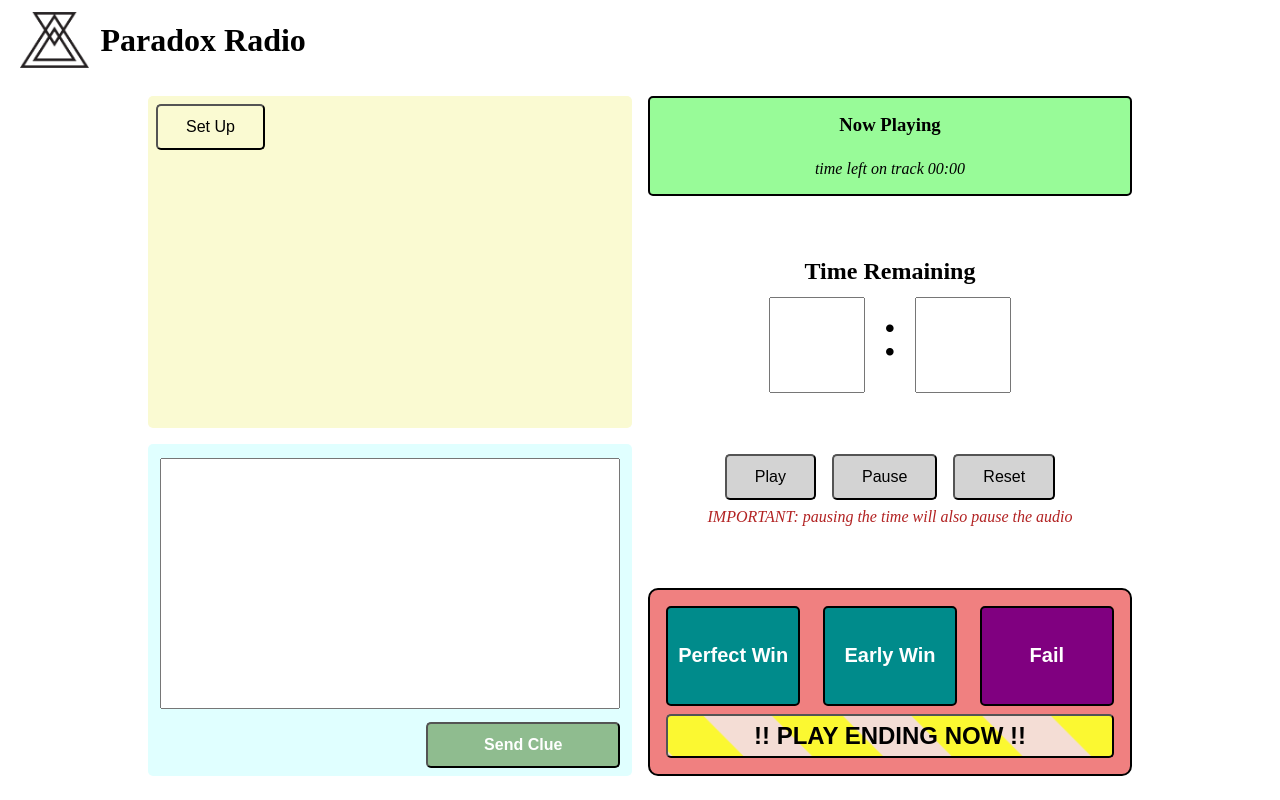
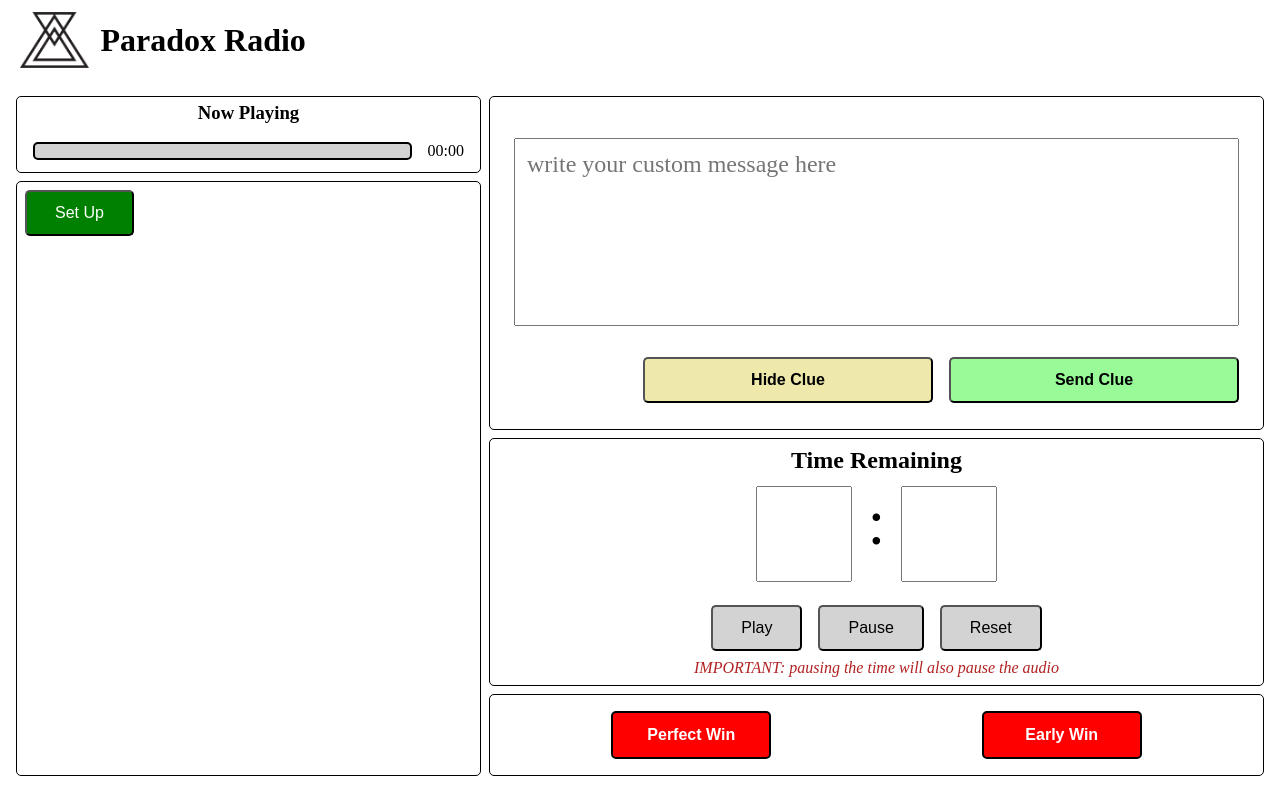
Before and after one commit to ollieChurch/escapeRadio, a plain HTML site: page index.html in a window 1280 px wide. Drawn offline with nearby package versions, Linux system fonts and the light colour scheme.

Commit message:
adds clue system functionality

```diff
--- a/css/stylesheet.css
+++ b/css/admin.css
@@ -17,14 +17,30 @@ header {
     height: 10vh;
     padding: .75em;
     margin-left: .5em;
+    /* filter: invert(1); */
 }
 
 main {
-    display: flex;
-    justify-content: space-around;
-    max-width: 1000px;
+    display: grid;
+    grid-template-columns: .75fr 1.25fr;
+    grid-auto-rows: 1fr;
+    height: 85vh;
+    grid-gap: .5em;
+    grid-template-areas:
+        'trac clue'
+        'play clue'
+        'play clue'
+        'play clue'
+        'play time'
+        'play time'
+        'play time'
+        'play stop';
+    max-width: 1500px;
     margin: 0 auto;
+    padding: 0 1em;
 }
+
+
 
 h1,
 h2,
@@ -39,38 +55,22 @@ button {
 }
 
 .container {
-    display: flex;
-    flex-direction: column;
-    justify-content: space-between;
-    align-items: center;
-    width: 50%;
-    margin: 0 .5em;
+    color: black;
     border-radius: 5px;
-    height: 85vh;
-}
-
-/* ===== LEFT SIDE ===== */
-
-#playlist-container,
-.clue-container {
-    width: 100%;
-	height: 50%;
-    border-radius: 5px;
+    border: black solid 1px;
 }
 
 /* ===== PLAYLIST ===== */
 
 #playlist-container {
-    background-color: lightgoldenrodyellow;
-    margin-bottom: 1em;
     padding: .5em 0;
-    overflow: scroll;
+    overflow-y: scroll;
+    grid-area: play;
 }
 
 .playlist-trackCard {
     padding: 1em 1em 1em 2em;
     border-bottom: 2px dotted black;
-    color: black;
     cursor: pointer;
 }
 
@@ -84,52 +84,83 @@ button {
 
 /* ===== CLUE SYSTEM ===== */
 
-.clue-container {
-	background-color: lightcyan;
+#clue-container {
+	/* background-color: lightcyan; */
     display: flex;
     flex-direction: column;
     justify-content: space-around;
     align-items: center;
+    grid-area: clue;
+    padding: 2em 1.5em 1em;
 }
 
 #clue-input {
-    width: 95%;
-    height: 80%;
-    margin: 1em 0;
+    width: 100%;
+    margin-bottom: .5em;
     resize: none;
+    font-size: 1.5rem;
+    font-family: inherit;
+    padding: .5em;
 }
 
-#button-clue {
+.container-clueButtons {
+    display: flex;
+    align-self: flex-end;
+    justify-content: end;
+    align-items: center;
+    width: 100%;
+}
+
+.clueButtons {
     width: 40%;
 	font-size: 1rem;
     padding: 0.75em 1.75em;
-    margin: 0 .75em .5em 0;
-    align-self: flex-end;
-    background-color: darkseagreen;
-    color: white;
+    /* margin: 0 0 .5em 0; */
     font-weight: bold;
+}
+
+#button-send {
+    background-color: palegreen;
+    margin-left: 1em;
+}
+
+#button-hide {
+    background-color: palegoldenrod;
 }
 
 /* ===== TRACK DISPLAY ===== */
 
-.trackDisplay-container,
+
+
+.trackDisplay-container {
+    grid-area: trac;
+    display: flex;
+    flex-direction: column;
+    justify-content: space-around;
+    align-items: center;
+    padding: 0 1em .5em 1em;
+}
+
+.trackDisplay-visual,
 #trackDisplay-progressBar {
     border-radius: 5px;
 }
 
-.trackDisplay-container {
-    position: relative;
+.trackDisplay-visualContainer {
     display: flex;
-    flex-direction: column;
     justify-content: space-between;
     align-items: center;
+    width: 100%;
+}
+
+.trackDisplay-visual {
+    position: relative;
+	width: 100%;
+    height: 100%;
+    overflow: hidden;
     border: 2px solid black;
-	width: 100%;
-    height: 100px;
-    padding: 1em;
-    text-align: center;
-	background-color: palegreen;
-    overflow: hidden;
+    background: lightgray;
+    margin-right: 1em;
 }
 
 #trackDisplay-progressBar {
@@ -138,18 +169,26 @@ button {
     height: 100%;
     top: 0;
     right: 100%;
-    background-color: lightcyan;
-    opacity: 0.75;
+    background-color: greenyellow;
     transition: right 1s;
     transition-timing-function: ease-in-out;
 }
 
-.trackDisplay-container h3,
-.trackDisplay-container p {
-	z-index: 2;
+/* ===== TIMER ===== */
+
+.timeAndControls-container {
+    grid-area: time;
+    display: flex;
+    flex-direction: column;
+    justify-content: space-between;
+    padding: .5em 0;
 }
 
-/* ===== TIMER ===== */
+.time-container {
+    display: flex;
+    flex-direction: column;
+    align-items: center;
+}
 
 .time-title {
 	text-align: center;
@@ -193,7 +232,8 @@ button {
 }
 
 #controls-setUp {
-	background: lightgoldenrodyellow;
+	background: green;
+    color: white;
 }
 
 .controls-note {
@@ -203,34 +243,24 @@ button {
 /* ===== ENDING ===== */
 
 .ending-container {
-	background-color: lightcoral;
-    border: black 2px solid;
-    border-radius: 10px;
+    grid-area: stop;
+    display: flex;
+    justify-content: space-around;
+    align-items: center;
+    /* background-image: url(../images/hazard-background.jpg); */
+    background-size: cover;
     width: 100%;
     padding: 1em;
 }
 
-/* ===== ENDING BUTTONS ===== */
-
-#ending-buttons {
-    display: flex;
-    justify-content: space-between;
-    align-items: center;
-    margin-bottom: .5em;
-}
-
 .button-ending {
-	width: 30%;
-    height: 100px;
-    background-color: darkcyan;
+    height: 3em;
+    width: 10em;
+    background-color: red;
     border: 2px solid black;
     color: white;
-    font-size: 1.25rem;
+    font-size: 1rem;
     font-weight: bold;
-}
-
-.button-ending-selected {
-    background-color: purple;
 }
 
 #button-ending-play {
@@ -282,3 +312,25 @@ button {
 #popUp-close:hover {
 	color: black;
 }
+
+/* ===== MEDIA QUERIES ===== */
+
+@media(max-width:650px) {
+    main {
+        height: unset;
+        min-height: 85vw;
+        grid-template-columns: 1fr;
+        grid-auto-rows: unset;
+        grid-template-areas:
+        'time'
+        'stop'
+        'clue'
+        'trac'
+        'play';
+    }
+
+    .time-container {
+        margin-bottom: .75em;
+    }
+
+}
--- a/index.html
+++ b/index.html
@@ -2,7 +2,7 @@
 <html>
     <head>
         <title>Paradox Radio Admin</title>
-        <link href="css/stylesheet.css" rel="stylesheet">
+        <link href="css/admin.css" rel="stylesheet">
     </head>
 
     <body>
@@ -12,25 +12,37 @@
         </header>
 
         <main>
-            <div class="container container-left">
-                <div id="playlist-container">
+            <div class="container" id="playlist-container">
                 <button class="button-controls" id="controls-setUp">Set Up</button>
             </div>
 
-                <div class="clue-container">
-                    <textarea id="clue-input"></textarea>
-                    <button id="button-clue">Send Clue</button>
+            <div class="container" id="clue-container">
+                <textarea
+                    id="clue-input"
+                    maxlength='200'
+                    rows='6'
+                    placeholder='write your custom message here'
+                ></textarea>
+                <div class='container-clueButtons'>
+                    <button id='button-hide' class='clueButtons'>Hide Clue</button>
+                    <button id="button-send" class='clueButtons'>Send Clue</button>
                 </div>
-            </div> <!--  container-left  -->
+            </div>
 
-            <div class="container container-right">
-                <div class="trackDisplay-container">
-                        <div id="trackDisplay-progressBar"></div>
+            <div class="container trackDisplay-container">
                     <h3>Now Playing</h3>
                     <p id="currentTrack"></p>
-                        <p><em>time left on track <span id="trackTimeRemaining">00:00</span></em></p>
+                    <div class="trackDisplay-visualContainer">
+                        <div class="trackDisplay-visual">
+                            <div id="trackDisplay-progressBar"></div>
+                        </div>
+                        <p class='trackDisplay-visual-text'>
+                            <span id="trackTimeRemaining">00:00</span></em>
+                        </p>
+                    </div>
             </div>
 
+            <div class="container timeAndControls-container">
                 <div class="time-container">
                     <h2 class="time-title">Time Remaining</h2>
                     <div class=time-timeDisplay>
@@ -48,17 +60,12 @@
                     </div>
                     <p class="controls-note"><em>IMPORTANT: pausing the time will also pause the audio</em></p>
                 </div>
+            </div>
 
-                <div class="ending-container">
-                    <div id="ending-buttons">
+            <div class="container ending-container">
                     <button class="button-ending" id="button-ending-perfectWin">Perfect Win</button>
                     <button class="button-ending" id="button-ending-earlyWin">Early Win</button>
-                        <button class="button-ending button-ending-selected" id="button-ending-fail">Fail</button>
-                    </div>
-
-                    <button id="button-ending-play">!! PLAY ENDING NOW !!</button>
             </div> <!--  ending-container  -->
-            </div> <!--  container-right  -->
         </main>
 
         <div class="popUp" id="popUp-endGame">
@@ -70,5 +77,6 @@
 
         <script src="node_modules/howler/src/howler.core.js"></script>
         <script src="js/radio.js" type="module"></script>
+        <script src="js/clueSystem.js" type="module"></script>
     </body>
 </html>
--- /dev/null
+++ b/js/clueSystem.js
@@ -0,0 +1,38 @@
+const adminClueContainer = document.getElementById('clue-container')
+const clueInput = document.getElementById('clue-input')
+const sendClue = document.getElementById('button-send')
+const hideClue = document.getElementById('button-hide')
+
+const requestClue = document.getElementById('button-request')
+const clueDisplay = document.getElementById('clue-display')
+
+const clueChannel = new BroadcastChannel('clueChannel')
+
+clueChannel.addEventListener('message', (e) => {
+    if (e.data === 'REQUEST CLUE') {
+        adminClueContainer.style.background = 'red'
+    } else {
+        clueDisplay.textContent = e.data
+        if (e.data) { requestClue.style.background = 'rgba(178, 34, 34, 0.75)' }
+    }
+})
+
+if (window.location.pathname === '/player') {
+    requestClue.addEventListener('click', () => {
+        clueChannel.postMessage('REQUEST CLUE')
+        requestClue.style.background = 'green'
+    })
+} else {
+    sendClue.addEventListener('click', () => {
+        clueChannel.postMessage(clueInput.value)
+        adminClueContainer.style.background = 'unset'
+        new Howl({
+            src: '../audio/newMessageAlert.mp3',
+            autoplay: true
+        })
+    })
+
+    hideClue.addEventListener('click', () => {
+        clueChannel.postMessage('')
+    })
+}
```
Also changed, not shown: css/player.css (added, +65 -0 lines), player.html (added, +14 -0 lines), 2 other files. Lines whose indentation alone changed are shown as unchanged.
